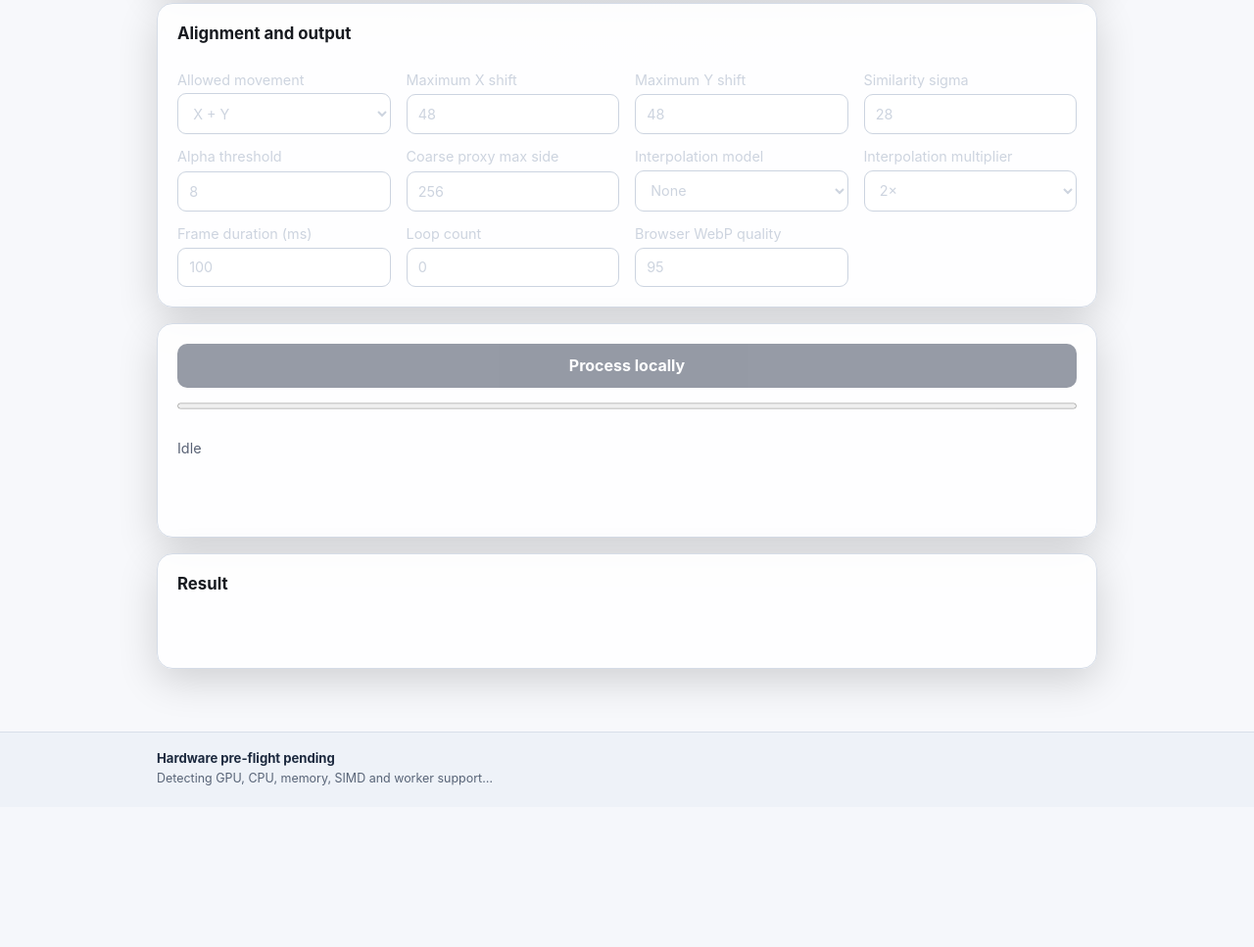
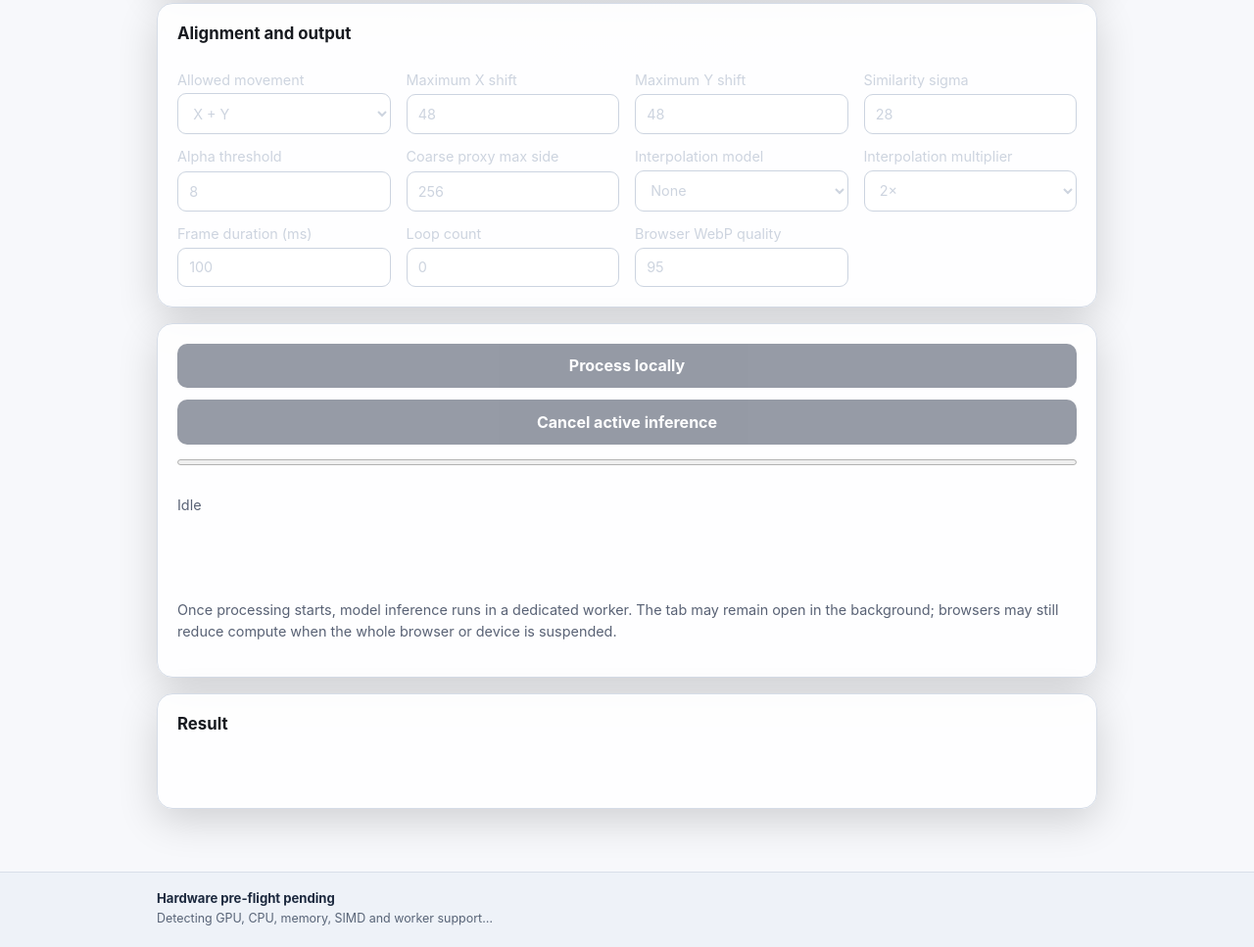
Before and after one commit to kitty-crow/webp-animator, a website with bundled scripts: page browser/index.html in a window 1280 px wide. Shown: the part 497-1464 px from the top of the page at 98% size. Before the commit the page ends 1321 px from the top, so only its background shows below. Built offline with nearby package versions, Linux system fonts and the light colour scheme.

Commit message:
Expose background worker controls

```diff
--- a/browser/index.html
+++ b/browser/index.html
@@ -67,9 +67,11 @@
 
     <section class="card actions">
       <button id="run" disabled>Process locally</button>
+      <button id="cancel" disabled>Cancel active inference</button>
       <progress id="progress" value="0" max="1"></progress>
       <p id="progress-text" class="muted">Idle</p>
       <p id="status" role="status" aria-live="polite"></p>
+      <p class="muted">Once processing starts, model inference runs in a dedicated worker. The tab may remain open in the background; browsers may still reduce compute when the whole browser or device is suspended.</p>
     </section>
 
     <section class="card output">
```
